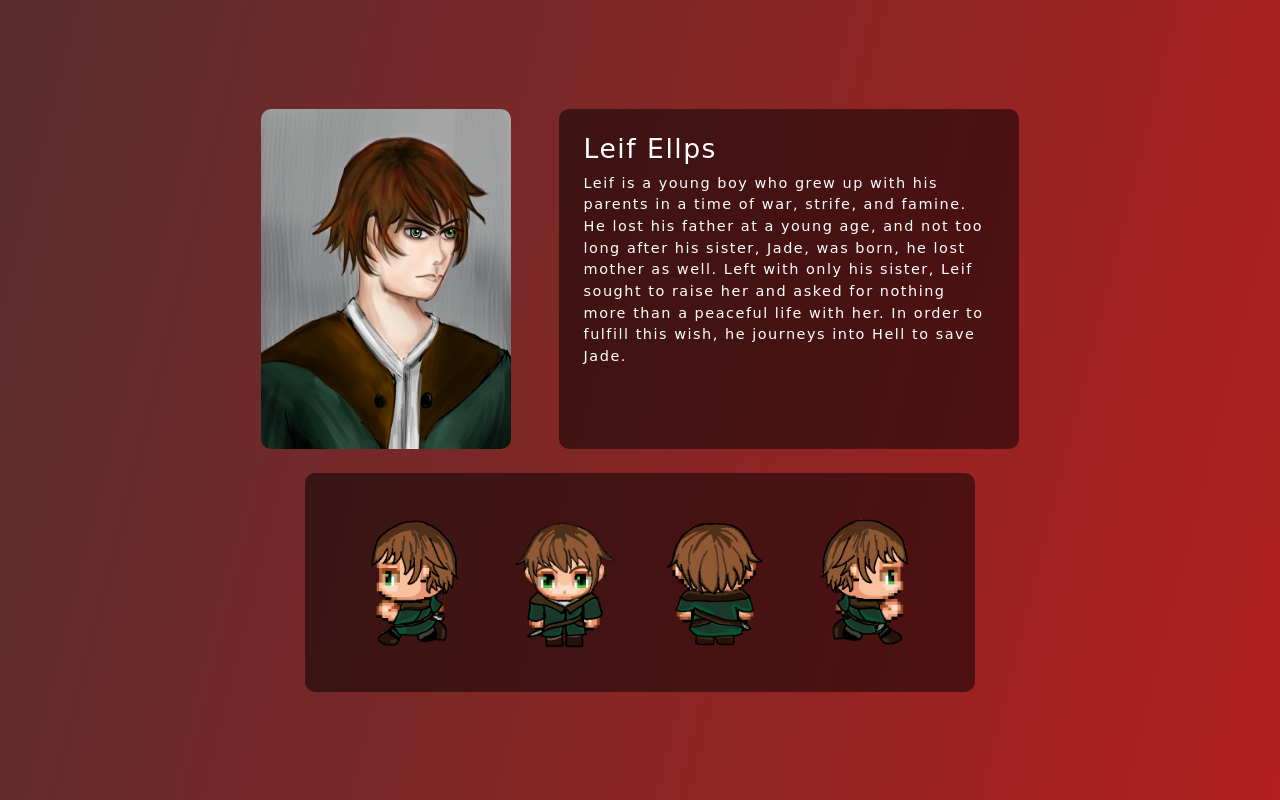
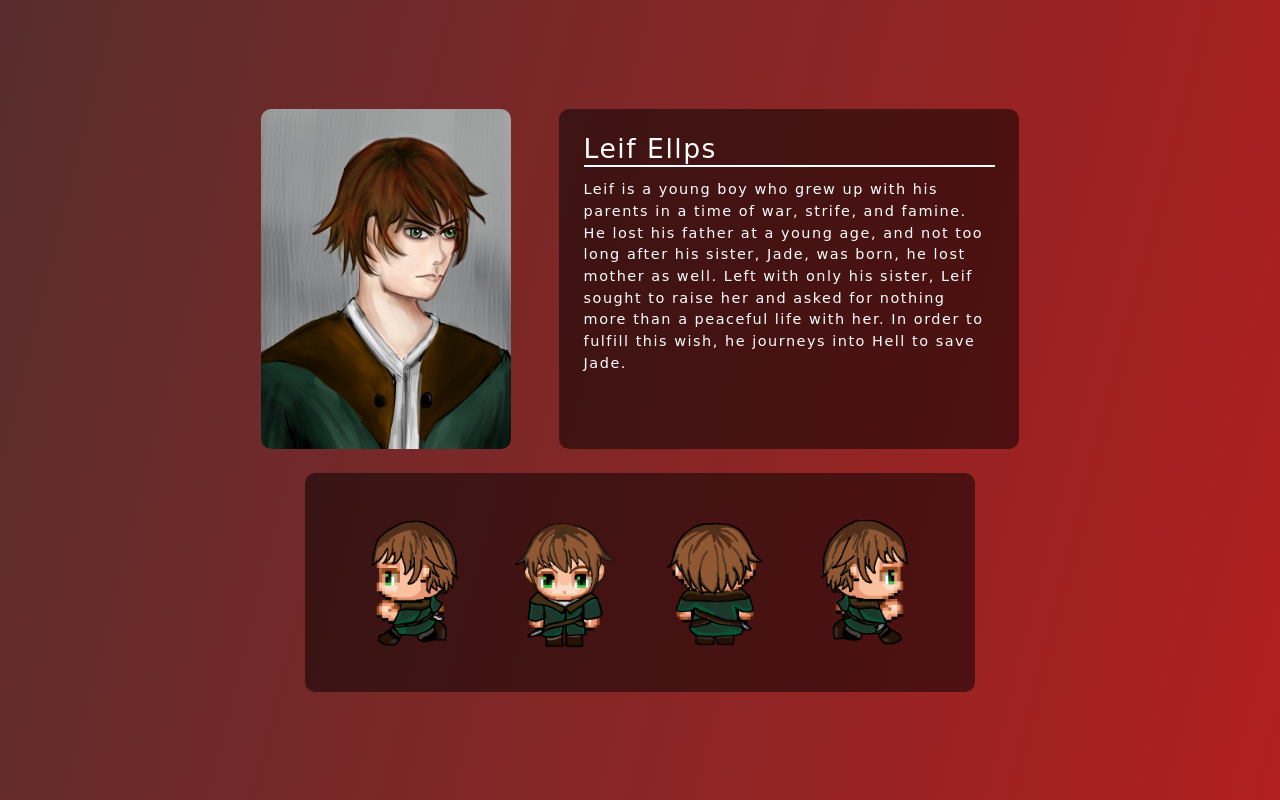
Before and after one commit to leinerf/leinerf.github.io, a plain HTML site: page index.html in a window 1280 px wide. Shown: the part 2480-3280 px from the top of the page. Drawn offline with nearby package versions, Linux system fonts and the light colour scheme; a web font is replaced by a local one.

Commit message:
added underline

```diff
--- a/index.css
+++ b/index.css
@@ -170,6 +170,11 @@ section {
     background: rgba(0, 0, 0, 0.5);
 }
 
+.character-description h3 {
+    border-bottom: white solid 2px;
+    margin-bottom: 3%;
+}
+
 .character-sprites {
     display: flex;
     justify-content: center;
```
